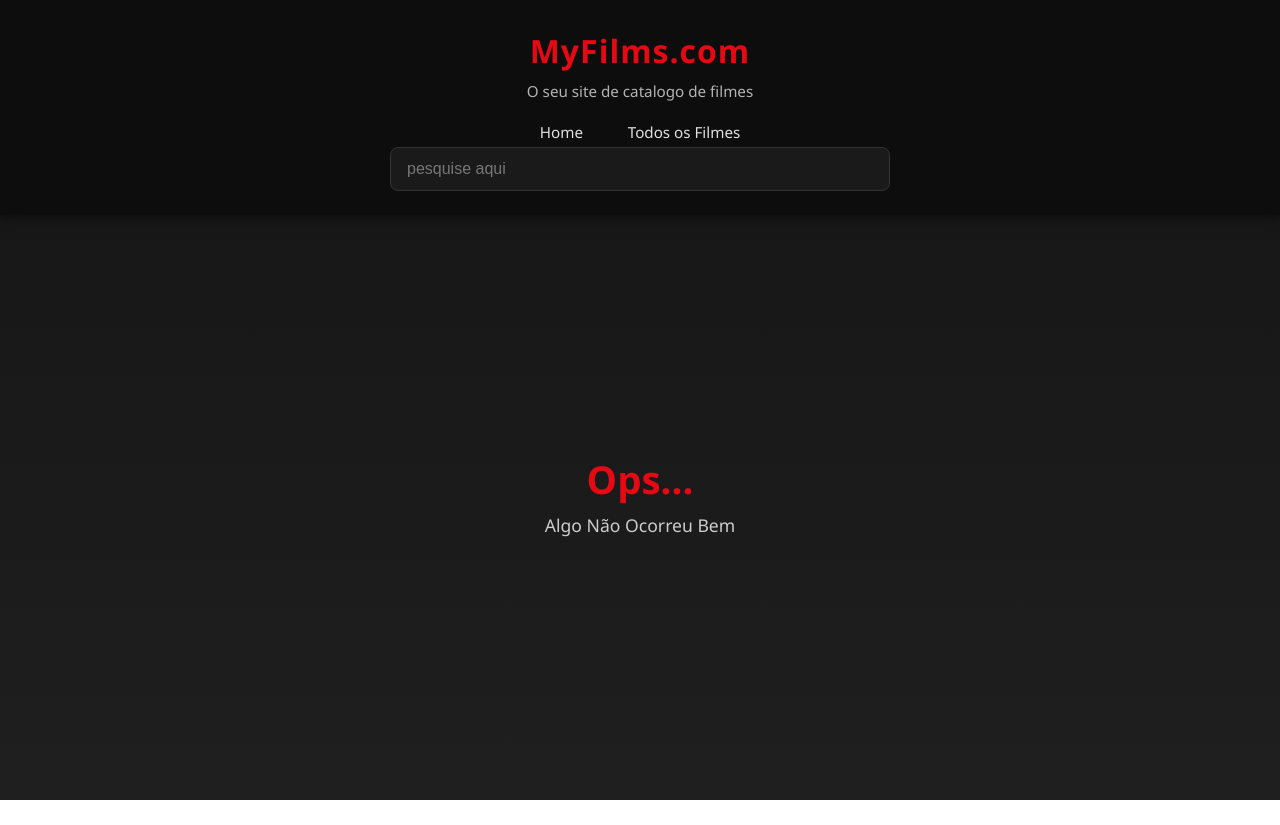
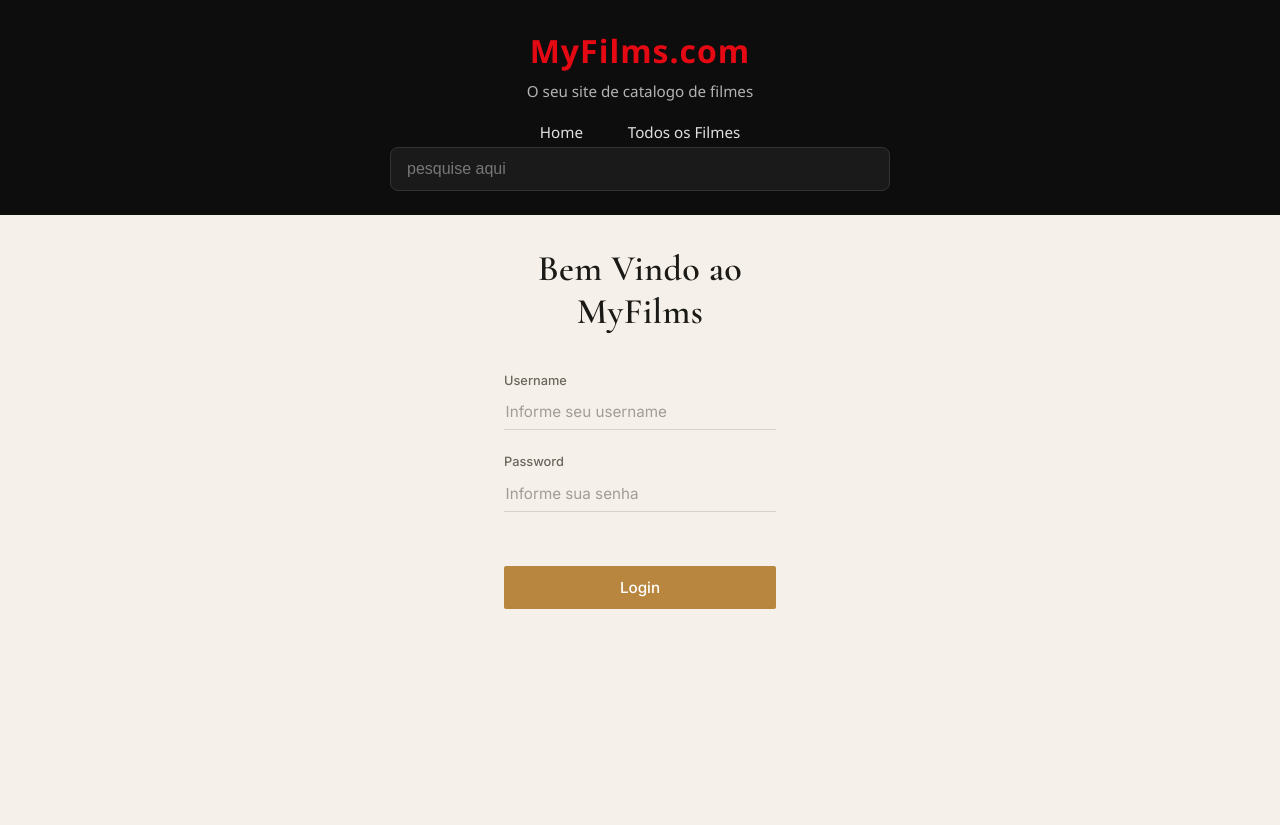
Before and after one commit to DMartins21/MyFilms, a React (Vite) app in the folder frontend/myfilms/: page /login in a window 1280 px wide. Before the commit the page ends 800 px from the top, so only its background shows below. Built offline with nearby package versions, Linux system fonts and the light colour scheme.

Commit message:
feat: adicionando pagina de login, trocando requisição no service

```diff
--- a/frontend/myfilms/src/App.jsx
+++ b/frontend/myfilms/src/App.jsx
@@ -1,12 +1,12 @@
-import Header from './components/Header'
 
 function App() {
 
+  const user = localStorage.getItem("user")
 
   return (
     <>
     <div className="home" >
-      <h1>Bem-vindo ao myfilms</h1>
+      <h1>Bem-vindo ao myfilms {user ? user : ""}</h1>
       <p>O myfilms é um projeto de catalogação de filmes.</p>
     </div>
     </>
--- /dev/null
+++ b/frontend/myfilms/src/pages/Login/index.jsx
@@ -0,0 +1,83 @@
+import { use, useEffect, useState } from 'react';
+import { useNavigate } from 'react-router-dom';
+import Api from '../../services/loginApi';
+import Error from '../../pages/Error';
+import './style.css';
+
+
+function Login() {
+    const [userName, setUserName] = useState('');
+    const [password, setPassword] = useState('');
+    const [errorMessage, setErrorMsg] = useState('')
+    const navigate = useNavigate()
+
+
+    const loginUser = async (userName, password) => {
+        try {
+            const data = await Api('Login', {
+                method: 'POST',
+                headers: {
+                    'Content-Type': 'application/json',
+                },
+                body: JSON.stringify({
+                    userName,
+                    password
+                }),
+            })
+
+            console.log('Login success', data)
+            localStorage.setItem("user", userName)
+            navigate('/')
+            return data
+
+        } catch (e) {
+            console.error('Um erro ocorreu:', e)
+            setErrorMsg('Usuário ou senha Inválidos')
+            return null
+        }
+    }
+
+    useEffect(() => {
+        if(errorMessage){
+            const timer = setTimeout(() => setErrorMsg(''), 1500)
+            return () => clearTimeout(timer)
+        }
+    }, [errorMessage])
+
+    const handleSubmit = async e => {
+        e.preventDefault()
+        const loginData = await loginUser(userName, password)
+        if (!loginData) {
+            console.error(errorMessage)
+        }
+    }
+
+    return (
+        <>
+
+        {errorMessage && (
+            <div className="error-banner">
+                {errorMessage}
+                <button className="error-banner-close" onClick={() => setErrorMsg('')}>
+                </button>
+            </div>
+        )}
+
+            <div className="login-page">
+                <form className="login-container" onSubmit={handleSubmit}>
+                    <h2 className="form-title">Bem Vindo ao MyFilms</h2>
+                    <h4 className="form-label">Username</h4>
+                    <input type="text" placeholder="Informe seu username" value={userName} onChange={(e) => setUserName(e.target.value)} required></input>
+                    <h4 className="form-label">Password</h4>
+                    <input type="password" placeholder="Informe sua senha" value={password} onChange={(e) => setPassword(e.target.value)} required></input>
+                    <br></br>
+                    <button className="form-button" type="submit">
+                        Login
+                    </button>
+                </form>
+            </div>
+        </>
+    )
+}
+
+export default Login;
--- /dev/null
+++ b/frontend/myfilms/src/pages/Login/style.css
@@ -0,0 +1,135 @@
+@import url('https://fonts.googleapis.com/css2?family=Cormorant+Garamond:wght@500;600&family=Inter:wght@400;500&display=swap');
+
+:root {
+    --bg: #F5F1EA;
+    --text: #1C1A17;
+    --text-muted: #6B655C;
+    --accent: #B8863F;
+    --accent-dim: #96692D;
+    --field-border: #D8D2C6;
+}
+
+* {
+    box-sizing: border-box;
+}
+
+html, body, #root {
+    min-height: 100%;
+}
+
+body {
+    margin: 0;
+    background: var(--bg);
+    font-family: 'Inter', sans-serif;
+}
+
+.error-banner {
+    position: fixed;
+    top: 0;
+    left: 0;
+    width: 100%;
+    background-color: #d32f2f;
+    color: white;
+    text-align: center;
+    padding: 12px 16px;
+    font-size: 0.95rem;
+    z-index: 1000;
+    display: flex;
+    justify-content: center;
+    align-items: center;
+    gap: 12px;
+}
+
+.error-banner-close {
+    background: none;
+    border: none;
+    color: white;
+    font-size: 1.2rem;
+    cursor: pointer;
+    line-height: 1;
+}
+
+.login-page {
+    min-height: calc(100vh - 190px);
+    background: var(--bg);
+    display: flex;
+    align-items: center;
+    justify-content: center;
+}
+
+.login-container {
+    width: 100%;
+    max-width: 320px;
+    padding: 2rem 1.5rem;
+    display: flex;
+    height: calc(100vh - 190px);
+    flex-direction: column;
+    align-items: center;
+    text-align: center;
+}
+
+.form-title {
+    font-family: 'Cormorant Garamond', serif;
+    font-weight: 600;
+    font-size: 2.25rem;
+    color: var(--text);
+    margin: 0 0 2.5rem;
+    letter-spacing: 0.01em;
+}
+
+.form-label {
+    align-self: flex-start;
+    font-family: 'Inter', sans-serif;
+    font-weight: 500;
+    font-size: 0.8rem;
+    color: var(--text-muted);
+    margin: 0 0 0.4rem;
+}
+
+.login-container input {
+    width: 100%;
+    background: transparent;
+    border: none;
+    border-bottom: 1px solid var(--field-border);
+    color: var(--text);
+    font-family: 'Inter', sans-serif;
+    font-size: 0.95rem;
+    padding: 0.5rem 0.1rem;
+    margin-bottom: 1.5rem;
+    outline: none;
+    transition: border-color 0.2s ease;
+}
+
+.login-container input::placeholder {
+    color: var(--text-muted);
+    opacity: 0.6;
+}
+
+.login-container input:focus {
+    border-bottom-color: var(--accent);
+}
+
+.form-button {
+    width: 100%;
+    margin-top: 0.5rem;
+    padding: 0.75rem 1rem;
+    background: var(--accent);
+    color: #FFFFFF;
+    border: none;
+    border-radius: 2px;
+    font-family: 'Inter', sans-serif;
+    font-weight: 500;
+    font-size: 0.95rem;
+    cursor: pointer;
+    transition: background 0.2s ease;
+}
+
+.form-button:hover {
+    background: var(--accent-dim);
+}
+
+.form-button:focus-visible,
+.login-container input:focus-visible {
+    outline: 2px solid var(--accent);
+    outline-offset: 2px;
+}
--- a/frontend/myfilms/src/routes/route.jsx
+++ b/frontend/myfilms/src/routes/route.jsx
@@ -1,5 +1,6 @@
 import {Route, BrowserRouter, Routes} from 'react-router-dom'
 import Filmes from '../pages/Filmes/index.jsx'
+import Login from '../pages/Login/index.jsx'
 import Details from '../pages/Filmes/details.jsx'
 import Error from '../pages/Error/index.jsx'
 import Header from '../components/Header/index.jsx'
@@ -12,6 +13,7 @@ function RoutesApp()
             <Header />
                 <Routes>
                     <Route path="/" element={<App />} />
+                    <Route path="/login" element={<Login />} />
                     <Route path="/filmes" element={<Filmes />} />
                     <Route path="/filmes/:id" element={<Details />} />
                     <Route path='*' element={<Error />} />
--- a/frontend/myfilms/src/services/api.jsx
+++ b/frontend/myfilms/src/services/loginApi.jsx
@@ -1,9 +1,9 @@
-async function Api(endpoint = '', value = ''){
-    const apiUrl = value ? `http://localhost:5290/api/Filme/${endpoint}/${encodeURIComponent(value)}` : `http://localhost:5290/api/Filme/${endpoint}`
+async function LoginApi(endpoint = '', options = {}){
+    const apiUrl = `http://localhost:5290/${endpoint}`
 
     try {
 
-        const response = await fetch(apiUrl)
+        const response = await fetch(apiUrl, options)
 
         if(!response.ok){
             throw new Error(response.statusText)
@@ -18,4 +18,4 @@ async function Api(endpoint = '', value = ''){
     }
 }
 
-export default Api
+export default LoginApi
```
Also changed, not shown: frontend/myfilms/src/services/filmesApi.jsx (added, +21 -0 lines).
